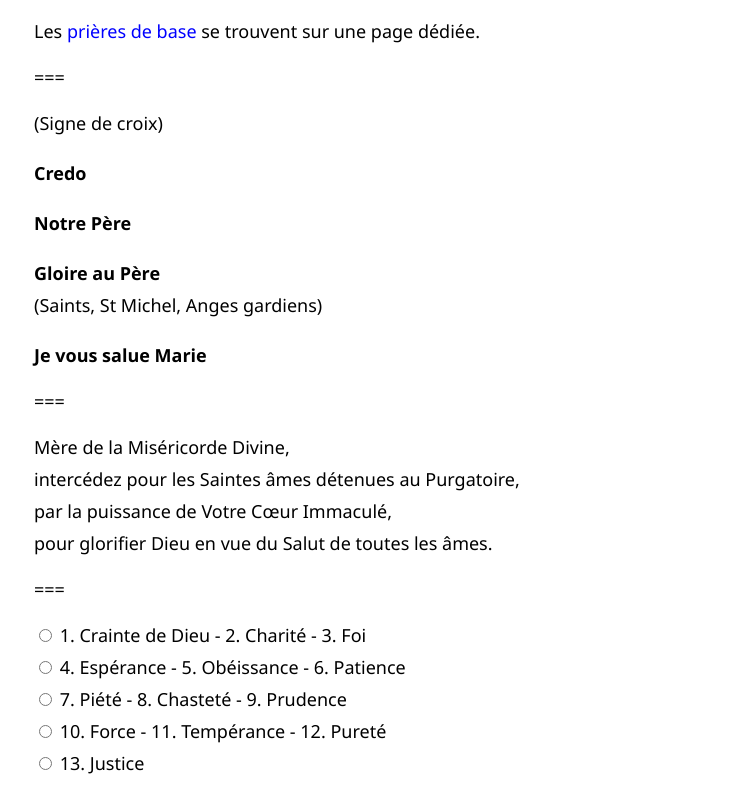
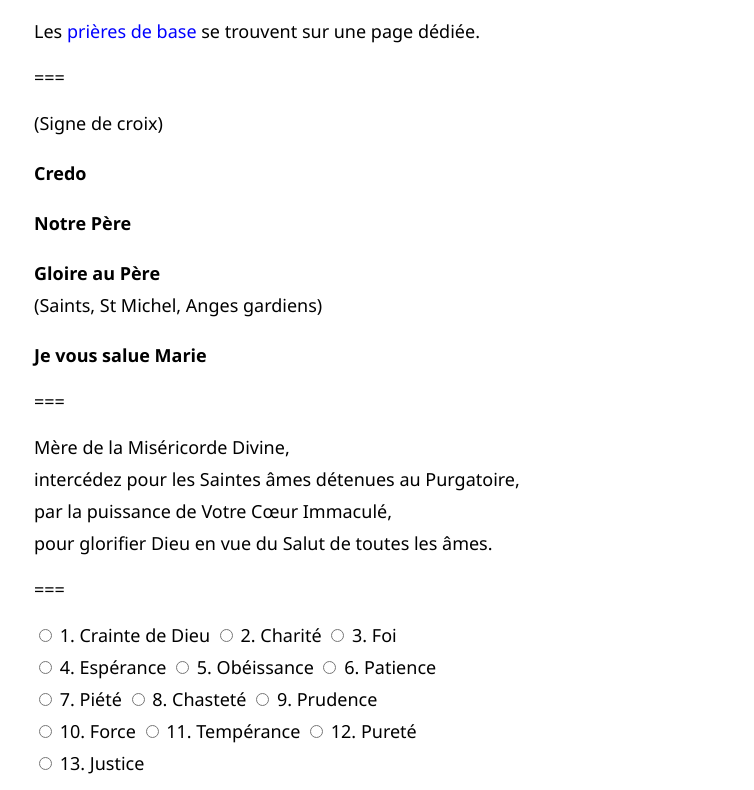
Before and after one commit to Lukam90/lukam90.github.io, a website: page chapelets/vertus.html in a window 1280 px wide. Shown: the part 162-952 px from the top of the page, without its empty margins (6-760 px from the left). Drawn offline with Linux system fonts and the light colour scheme.

Commit message:
MAJ R C-Vertus > Niveaux

```diff
--- a/chapelets/vertus.html
+++ b/chapelets/vertus.html
@@ -82,28 +82,90 @@ pour glorifier Dieu en vue du Salut de toutes les âmes.
 </div>
 
 
-<ul class="priere gauche">
-    <li>
-<input type="radio" name="niveaux" id="nv1-3"  />
-<label for="nv1-3" class="niveaux">1. Crainte de Dieu - 2. Charité - 3. Foi</label>
-</li>
-    <li>
-<input type="radio" name="niveaux" id="nv4-6"  />
-<label for="nv4-6" class="niveaux">4. Espérance - 5. Obéissance - 6. Patience</label>
-</li>
-    <li>
-<input type="radio" name="niveaux" id="nv7-9"  />
-<label for="nv7-9" class="niveaux">7. Piété - 8. Chasteté - 9. Prudence</label>
-</li>
-    <li>
-<input type="radio" name="niveaux" id="nv10-12"  />
-<label for="nv10-12" class="niveaux">10. Force - 11. Tempérance - 12. Pureté</label>
-</li>
-    <li>
+<p>
+
+
+<input type="radio" name="niveaux" id="nv1"  />
+<label for="nv1" class="niveaux">1. Crainte de Dieu</label>
+
+
+
+
+<input type="radio" name="niveaux" id="nv2"  />
+<label for="nv2" class="niveaux">2. Charité</label>
+
+
+
+
+<input type="radio" name="niveaux" id="nv3"  />
+<label for="nv3" class="niveaux">3. Foi</label>
+
+
+<br>
+
+
+<input type="radio" name="niveaux" id="nv4"  />
+<label for="nv4" class="niveaux">4. Espérance</label>
+
+
+
+
+<input type="radio" name="niveaux" id="nv5"  />
+<label for="nv5" class="niveaux">5. Obéissance</label>
+
+
+
+
+<input type="radio" name="niveaux" id="nv6"  />
+<label for="nv6" class="niveaux">6. Patience</label>
+
+
+<br>
+
+
+<input type="radio" name="niveaux" id="nv7"  />
+<label for="nv7" class="niveaux">7. Piété</label>
+
+
+
+
+<input type="radio" name="niveaux" id="nv8"  />
+<label for="nv8" class="niveaux">8. Chasteté</label>
+
+
+
+
+<input type="radio" name="niveaux" id="nv9"  />
+<label for="nv9" class="niveaux">9. Prudence</label>
+
+
+<br>
+
+
+<input type="radio" name="niveaux" id="nv10"  />
+<label for="nv10" class="niveaux">10. Force</label>
+
+
+
+
+<input type="radio" name="niveaux" id="nv11"  />
+<label for="nv11" class="niveaux">11. Tempérance</label>
+
+
+
+
+<input type="radio" name="niveaux" id="nv12"  />
+<label for="nv12" class="niveaux">12. Pureté</label>
+
+
+<br>
+
+
 <input type="radio" name="niveaux" id="nv13"  />
 <label for="nv13" class="niveaux">13. Justice</label>
-</li>
-</ul>
+
+
+</p>
 
 <p class="gras">Je vous salue Marie</p>
 
```
Also changed, not shown: 1 other file.
